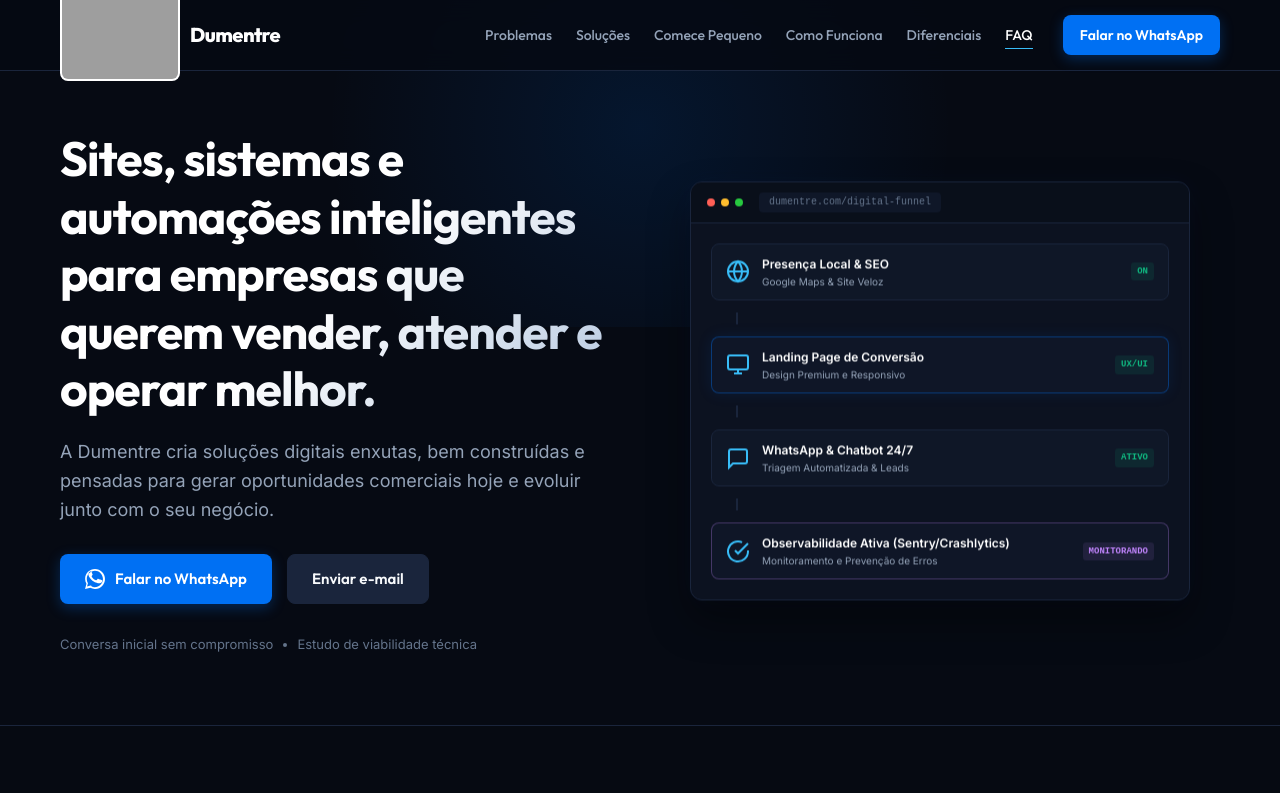
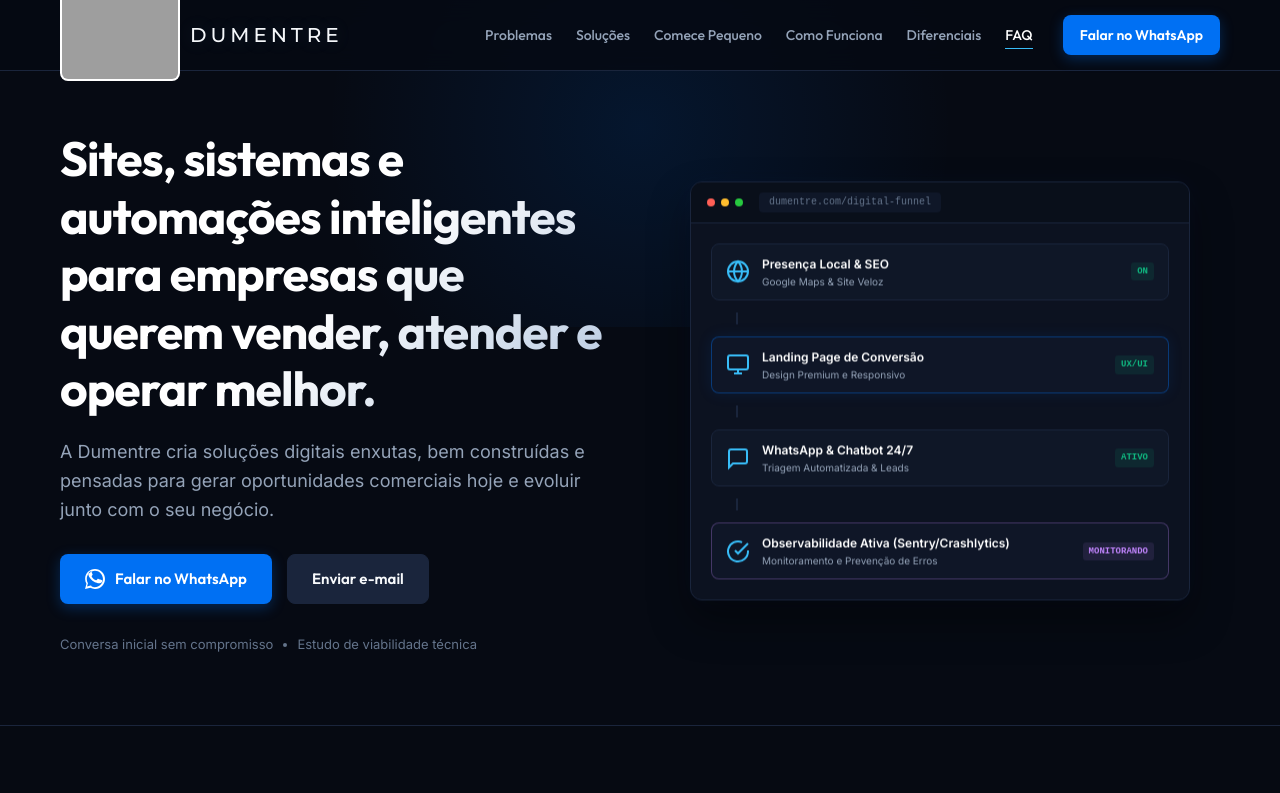
Before and after one commit to luancardosolc/dumentre-website-v2, a plain HTML site: page index.html in a window 1280 px wide. Shown: the top 793 px of the page. Drawn offline with Linux system fonts and the light colour scheme; grey boxes are pictures that could not be loaded.

Commit message:
style: atualiza tipografia de brand-name no header para Montserrat com estilo minimalista

```diff
--- a/index.html
+++ b/index.html
@@ -28,7 +28,7 @@
   <!-- Google Fonts -->
   <link rel="preconnect" href="https://fonts.googleapis.com">
   <link rel="preconnect" href="https://fonts.gstatic.com" crossorigin>
-  <link href="https://fonts.googleapis.com/css2?family=Inter:wght@300;400;500;600;700&family=Outfit:wght@400;500;600;700;800&display=swap" rel="stylesheet">
+  <link href="https://fonts.googleapis.com/css2?family=Inter:wght@300;400;500;600;700&family=Montserrat:wght@500&family=Outfit:wght@400;500;600;700;800&display=swap" rel="stylesheet">
 
   <link rel="stylesheet" href="style.css">
 
--- a/style.css
+++ b/style.css
@@ -301,11 +301,14 @@ img {
 }
 
 .brand-name {
-  font-family: var(--font-headings);
-  font-weight: 800;
+  font-family: "Montserrat", "Avenir Next", Arial, sans-serif;
+  font-weight: 500;
   font-size: 20px;
-  color: #ffffff;
-  letter-spacing: -0.5px;
+  letter-spacing: 0.20em;
+  text-transform: uppercase;
+  color: #f5f7fa;
+  line-height: 1;
+  text-shadow: 0 0 18px rgba(120, 170, 220, 0.18);
 }
 
 .mobile-nav-toggle {
```
